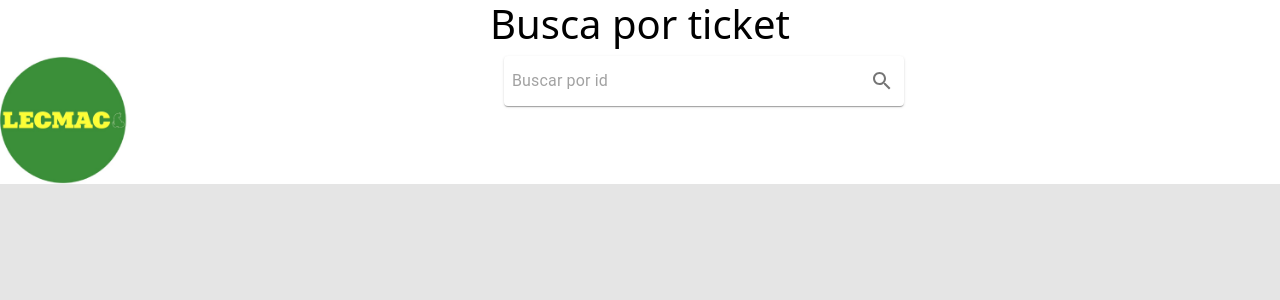
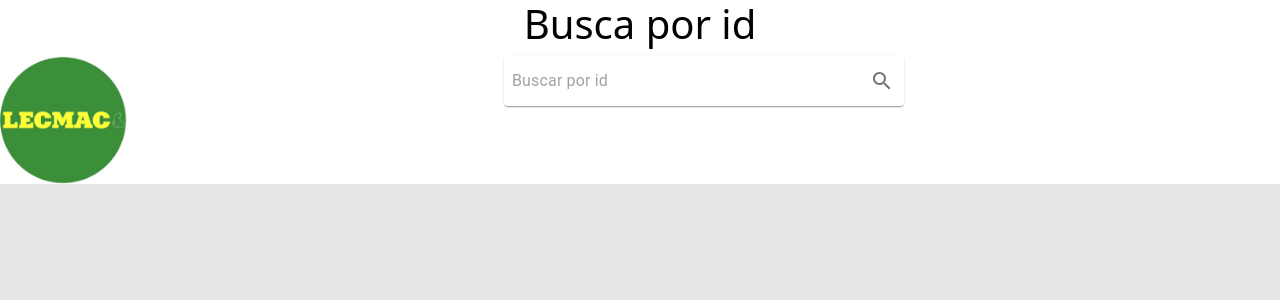
Before and after one commit to Alexised/lecmac, a React (Vite) app: page /validate in a window 1280 px wide. Shown: the top 300 px of the page. Built offline with nearby package versions, Linux system fonts and the light colour scheme.

Commit message:
fix label

```diff
--- a/src/components/form/ValidateForm.jsx
+++ b/src/components/form/ValidateForm.jsx
@@ -45,7 +45,7 @@ const ValidateForm = () => {
         width: '100%',
       }}
     >
-      <h1 style={{ color: "black", textAlign: "center" }}>Busca por ticket</h1>
+      <h1 style={{ color: "black", textAlign: "center" }}>Busca por id</h1>
       <div
         style={{
           display: "flex",
```
